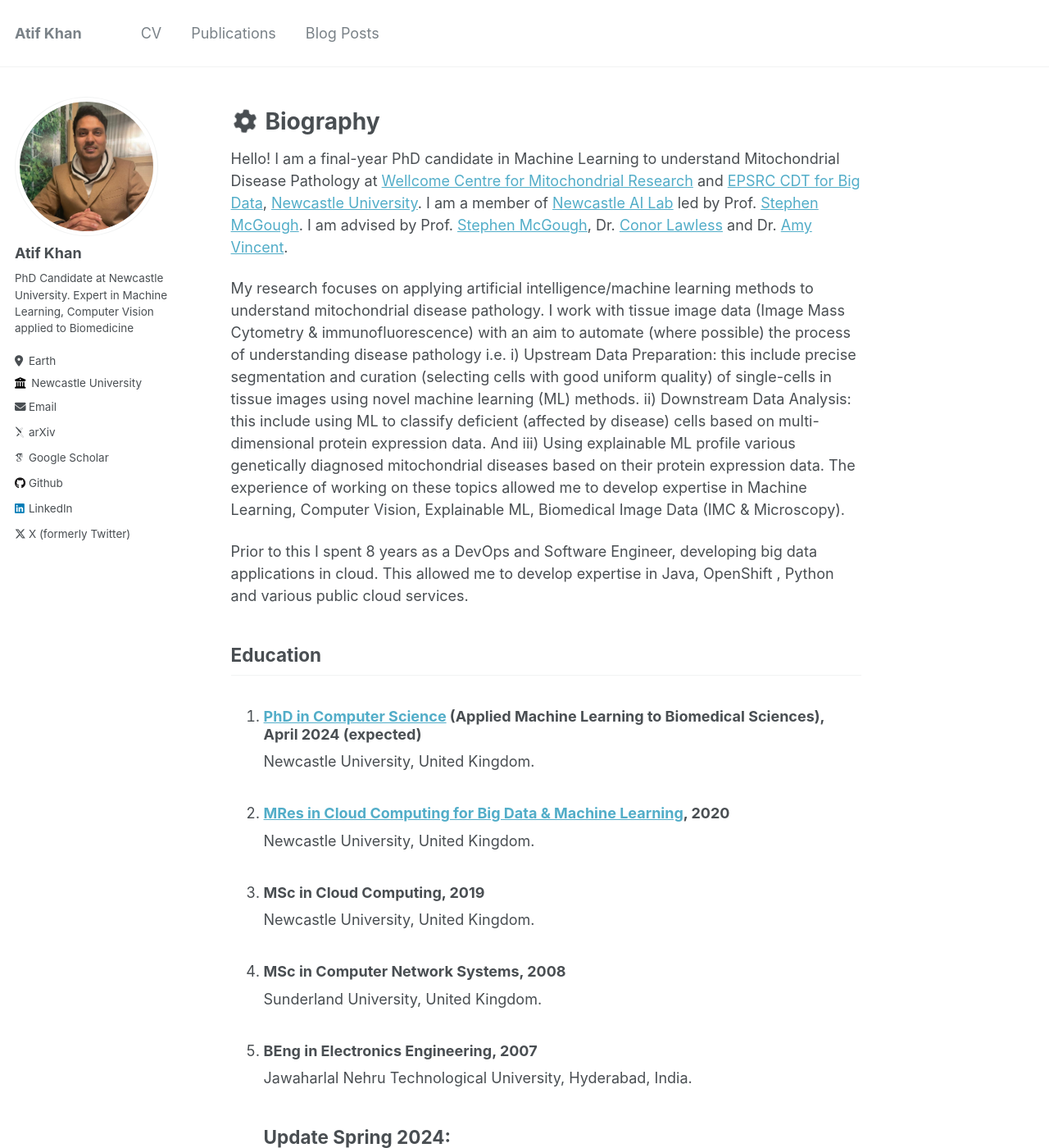
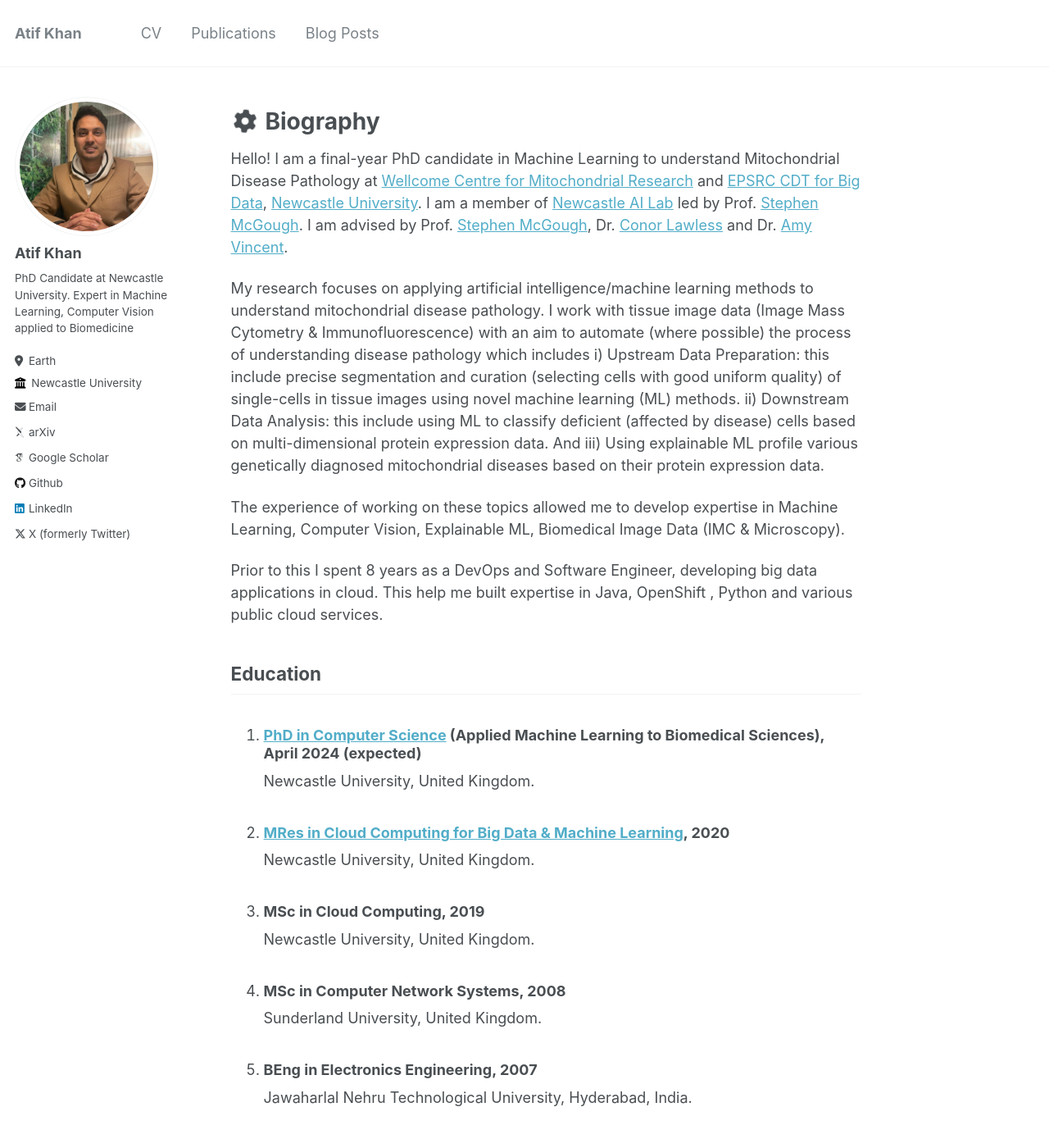
Before and after one commit to atifkhanncl/atifkhanncl.github.io, a Jekyll site: the page built from _pages/about.md, in a window 1280 px wide and 1400 px high. Shown: the whole window at 82% size. Built offline with Jekyll 4.4.1, drawn with Linux system fonts in a browser that asks for light colours; some web fonts are replaced; some of the changed text lies outside the part shown.

Commit message:
Update about.md

```diff
--- a/_pages/about.md
+++ b/_pages/about.md
@@ -10,10 +10,11 @@ redirect_from:
 Hello! I am a final-year PhD candidate in Machine Learning to understand Mitochondrial Disease Pathology at [Wellcome Centre for Mitochondrial Research](https://www.newcastle-mitochondria.com/) and [EPSRC CDT for Big Data](https://www.ncl.ac.uk/bigdata/), [Newcastle University](https://www.ncl.ac.uk/). I am a member of [Newcastle AI Lab](https://research.ncl.ac.uk/nail/) led by Prof. [Stephen McGough](https://www.ncl.ac.uk/computing/staff/profile/stephenmcgough.html). I am advised by Prof. [Stephen McGough](https://www.ncl.ac.uk/computing/staff/profile/stephenmcgough.html), Dr. [Conor Lawless](https://www.ncl.ac.uk/medical-sciences/people/profile/conorlawless.html) and  Dr. [Amy Vincent](https://www.ncl.ac.uk/medical-sciences/people/profile/amyvincent.html).
 
 
-My research focuses on applying artificial intelligence/machine learning methods to understand mitochondrial disease pathology. I work with tissue image data (Image Mass Cytometry & immunofluorescence) with an aim to automate (where possible) the process of understanding disease pathology i.e. i) Upstream Data Preparation: this include precise segmentation and curation (selecting cells with good uniform quality) of single-cells in tissue images using novel machine learning (ML) methods. ii) Downstream Data Analysis: this include using ML to classify deficient (affected by disease) cells based on multi-dimensional protein expression data. And iii) Using explainable ML profile various genetically diagnosed mitochondrial diseases based on their protein expression data.
+My research focuses on applying artificial intelligence/machine learning methods to understand mitochondrial disease pathology. I work with tissue image data (Image Mass Cytometry & Immunofluorescence) with an aim to automate (where possible) the process of understanding disease pathology which includes i) Upstream Data Preparation: this include precise segmentation and curation (selecting cells with good uniform quality) of single-cells in tissue images using novel machine learning (ML) methods. ii) Downstream Data Analysis: this include using ML to classify deficient (affected by disease) cells based on multi-dimensional protein expression data. And iii) Using explainable ML profile various genetically diagnosed mitochondrial diseases based on their protein expression data.
+
 The experience of working on these topics allowed me to develop expertise in Machine Learning, Computer Vision, Explainable ML, Biomedical Image Data (IMC & Microscopy).
 
-Prior to this I spent 8 years as a DevOps and Software Engineer, developing big data applications in cloud. This allowed me to develop expertise in Java, OpenShift , Python and various public cloud services.
+Prior to this I spent 8 years as a DevOps and Software Engineer, developing big data applications in cloud. This help me built expertise in Java, OpenShift , Python and various public cloud services.
 
 ## Education
 
```
Also changed, not shown: other parts of _pages/about.md (+1 -1 lines).
